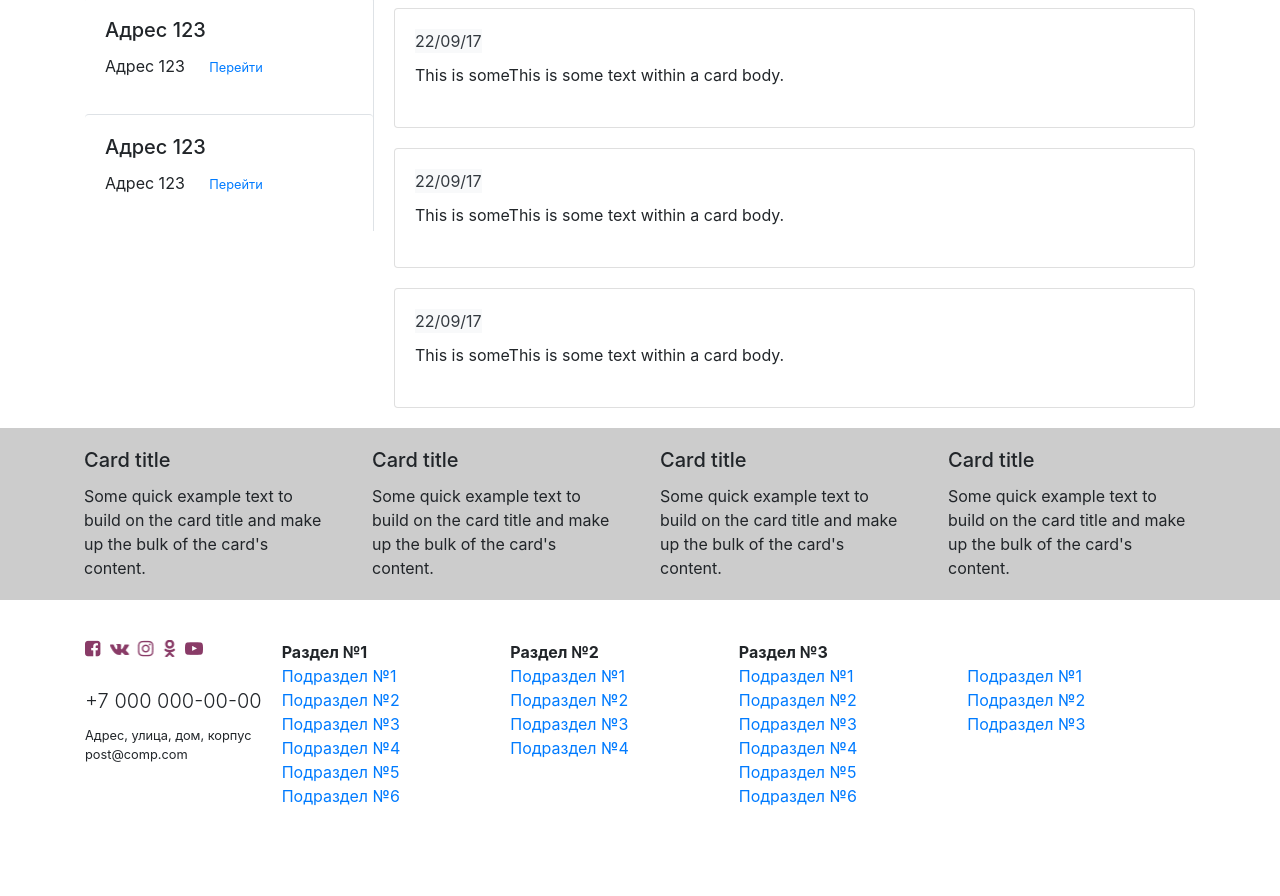
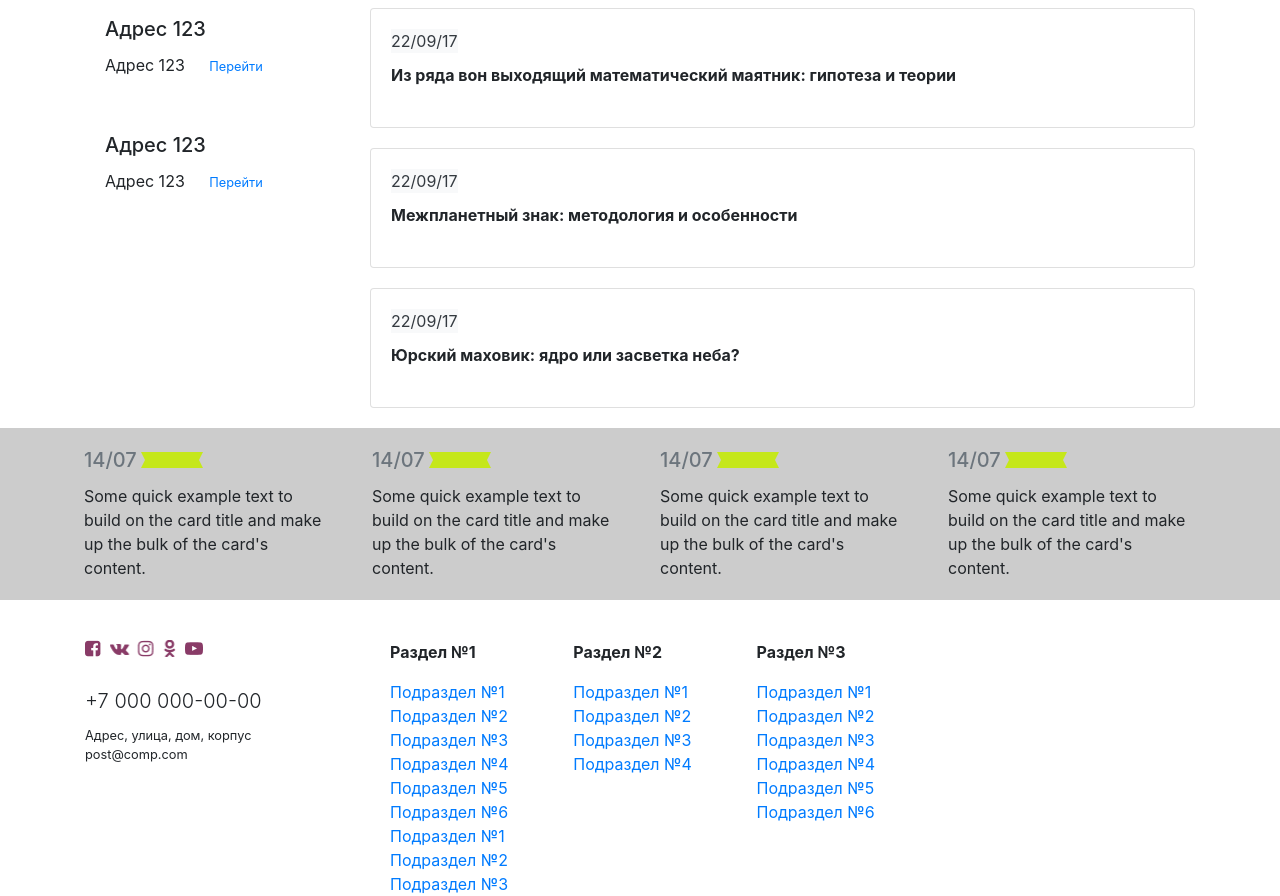
Before and after one commit to centaurea1/company-bootstrap, a plain HTML site: page index.html in a window 1280 px wide. Shown: the part 649-1545 px from the top of the page. Before the commit the page ends 1473 px from the top, so only its background shows below. Drawn offline with nearby package versions, Linux system fonts and the light colour scheme.

Commit message:
edit footer

```diff
--- a/css/style.css
+++ b/css/style.css
@@ -21,10 +21,6 @@
     clear: both;
 }
 
-.news {
-    clear: both;
-}
-
 .main .object .card {
     border: none;
 }
@@ -38,7 +34,6 @@
 }
 
 .main .object {
-    margin-right: 20px;
     position: relative;
     top: -70px;
 }
@@ -69,11 +64,23 @@
 
 .news {
     background: #cccccc;
+    clear: both;
+}
+
+.news .overflow {
+    overflow: hidden;
 }
 
 .news .card {
     background: none;
     border: none;
+}
+
+.news .card .background {
+    display: inline-block;
+    width: 70px;
+    height: 20px;
+    background: url('../image/green.png') no-repeat;
 }
 
 .footer .contacts {
@@ -116,9 +123,8 @@
     background-position: 100% 0;
 }
 
-.footer .nav th,
-.footer .nav td {
-    border: none;
+.footer .nav .list-group,
+.footer .nav .title {
     padding: 0;
 }
 
--- a/index.html
+++ b/index.html
@@ -11,8 +11,9 @@
 </head>
 
 <body>
-    <header class="header">
-        <nav class="navbar navbar-expand-lg navbar-light">
+    <header class="header container-fluid">
+        <div class="row">
+            <nav class="navbar navbar-expand-lg navbar-light col-12">
                 <a class="navbar-brand" href="#">Company</a>
                 <button class="navbar-toggler" type="button" data-toggle="collapse" data-target="#navbarNav" aria-controls="navbarNav" aria-expanded="false"
                     aria-label="Toggle navigation">
@@ -57,18 +58,19 @@
                         </li>
                     </ul>
                 </div>
-
                 <p class="lead">+7 000 000-00-00</p>
                 <h1 class="text-hide" style="background-image: url('image/heart.svg'); width: 50px; height: 50px;">Bootstrap</h1>
             </nav>
             <img src="image/banner.jpg" class="img-fluid" alt="Responsive image">
+        </div>
     </header>
 
-    <section class="main container">
-        <aside class="object border-right float-left">
-            <p class="subname bg-white text-dark w-50 text-center">Адрес 123</p>
-            <h1 class="name bg-white text-dark text-center">Объект №51</h1>
-            <ul class="list-group">
+    <section class="main container d-block mx-auto">
+        <div class="row">
+            <aside class="object col-xl-3">
+                <p class="subname bg-white text-dark d-none d-xs-none d-sm-none d-md-inline-block d-lg-inline-block d-xl-block">Адрес 123</p>
+                <h1 class="name bg-white text-dark d-none d-xs-none d-sm-none d-md-inline-block d-lg-inline-block d-xl-block">Объект №51</h1>
+                <ul class="list-group d-none d-xs-none d-sm-none d-xl-block">
                     <li class="list-group-item d-flex justify-content-between align-items-center">
                         <a href="#">Документы</a>
                     </li>
@@ -91,14 +93,14 @@
                         <a href="#">Уведомления</a>
                     </li>
                 </ul>
-            <div class="card border-top" style="width: 18rem;">
+                <div class="card" style="width: 18rem;">
                     <div class="card-body">
                         <h5 class="card-title">Адрес 123</h5>
                         <p class="card-text d-inline-block">Адрес 123</p>
                         <a href="#" class="card-link small">Перейти</a>
                     </div>
                 </div>
-            <div class="card border-top" style="width: 18rem;">
+                <div class="card" style="width: 18rem;">
                     <div class="card-body">
                         <h5 class="card-title">Адрес 123</h5>
                         <p class="card-text d-inline-block">Адрес 123</p>
@@ -106,12 +108,12 @@
                     </div>
                 </div>
             </aside>
-        <section class="general">
+            <section class="general col-xl-9">
                 <h2 class="title">Уведомления</h2>
                 <div class="card d-flex">
                     <div class="card-body">
                         <div class="date bg-light text-dark">22/09/17</div>
-                    <p>This is someThis is some text within a card body.</p>
+                        <p class="font-weight-bold">"Вращательный экваториальный момент — актуальная национальная задача"</p>
                         <button class="more-button" id="more-button" type="button" onclick="show1();">
                             <img class="more" src="image/heart.svg" alt="more">
                         </button>
@@ -124,59 +126,67 @@
                 <div class="card">
                     <div class="card-body">
                         <div class="date bg-light text-dark">22/09/17</div>
-                    <p>This is someThis is some text within a card body.</p>
+                        <p class="font-weight-bold">Реальная власть как концепция</p>
                     </div>
                 </div>
                 <div class="card">
                     <div class="card-body">
                         <div class="date bg-light text-dark">22/09/17</div>
-                    <p>This is someThis is some text within a card body.</p>
+                        <p class="font-weight-bold">Из ряда вон выходящий математический маятник: гипотеза и теории</p>
                     </div>
                 </div>
                 <div class="card">
                     <div class="card-body">
                         <div class="date bg-light text-dark">22/09/17</div>
-                    <p>This is someThis is some text within a card body.</p>
+                        <p class="font-weight-bold">Межпланетный знак: методология и особенности</p>
                     </div>
                 </div>
                 <div class="card">
                     <div class="card-body">
                         <div class="date bg-light text-dark">22/09/17</div>
-                    <p>This is someThis is some text within a card body.</p>
+                        <p class="font-weight-bold">Юрский маховик: ядро или засветка неба?</p>
                     </div>
                 </div>
             </section>
+        </div>
     </section>
 
     <section class="news container-fluid d-flex justify-content-center">
+        <div class="overflow row d-flex flex-nowrap">
             <div class="card d-inline-block" style="width: 18rem;">
                 <div class="card-body">
-                <h5 class="card-title">Card title</h5>
+                    <h5 class="card-title d-inline-block text-muted">14/07</h5>
+                    <div class="background align-middle"></div>
                     <p class="card-text">Some quick example text to build on the card title and make up the bulk of the card's content.</p>
                 </div>
             </div>
             <div class="card d-inline-block" style="width: 18rem;">
                 <div class="card-body">
-                <h5 class="card-title">Card title</h5>
+                    <h5 class="card-title d-inline-block text-muted">14/07</h5>
+                    <div class="background align-middle"></div>
                     <p class="card-text">Some quick example text to build on the card title and make up the bulk of the card's content.</p>
                 </div>
             </div>
             <div class="card d-inline-block" style="width: 18rem;">
                 <div class="card-body">
-                <h5 class="card-title">Card title</h5>
+                    <h5 class="card-title d-inline-block text-muted">14/07</h5>
+                    <div class="background align-middle"></div>
                     <p class="card-text">Some quick example text to build on the card title and make up the bulk of the card's content.</p>
                 </div>
             </div>
             <div class="card d-inline-block" style="width: 18rem;">
                 <div class="card-body">
-                <h5 class="card-title">Card title</h5>
+                    <h5 class="card-title d-inline-block text-muted">14/07</h5>
+                    <div class="background align-middle"></div>
                     <p class="card-text">Some quick example text to build on the card title and make up the bulk of the card's content.</p>
+                </div>
             </div>
         </div>
     </section>
 
     <footer class="footer container">
-        <aside class="contacts float-left">
+        <div class="row">
+            <aside class="contacts col-xl-3 col-md-3">
                 <div class="social-icon">
                     <a class="icon fb" href="#"></a>
                     <a class="icon vk" href="#"></a>
@@ -190,90 +200,81 @@
                     <p class="small">post@comp.com</p>
                 </div>
             </aside>
-        <section class="nav">
-            <table class="table table-sm">
-                <thead>
-                    <tr>
-                        <th>Раздел №1</th>
-                        <th>Раздел №2</th>
-                        <th>Раздел №3</th>
-                    </tr>
-                </thead>
-                <tbody>
-                    <tr>
-                        <td>
+            <section class="nav col-xl-8 col-md-8">
+                <div class="col-xl-12">
+                <p class="title font-weight-bold d-inline-block col-xl-3">Раздел №1</p>
+                <p class="title font-weight-bold d-inline-block col-xl-3">Раздел №2</p>
+                <p class="title font-weight-bold d-inline-block col-xl-3">Раздел №3</p>
+            </div>
+            <div class="col-xl-12">
+                <ul class="list-group list-unstyled d-inline-block align-top col-xl-3">
+                    <li>
                         <a href="#">Подраздел №1</a>
-                        </td>
-                        <td>
+                    </li>
+                    <li>
+                        <a href="#">Подраздел №2</a>
+                    </li>
+                    <li>
+                        <a href="#">Подраздел №3</a>
+                    </li>
+                    <li>
+                        <a href="#">Подраздел №4</a>
+                    </li>
+                    <li>
+                        <a href="#">Подраздел №5</a>
+                    </li>
+                    <li>
+                        <a href="#">Подраздел №6</a>
+                    </li>
+                </ul>
+                <ul class="list-group list-unstyled d-inline-block align-top col-xl-3">
+                    <li>
                         <a href="#">Подраздел №1</a>
-                        </td>
-                        <td>
+                    </li>
+                    <li>
+                        <a href="#">Подраздел №2</a>
+                    </li>
+                    <li>
+                        <a href="#">Подраздел №3</a>
+                    </li>
+                    <li>
+                        <a href="#">Подраздел №4</a>
+                    </li>
+                </ul>
+                <ul class="list-group list-unstyled d-inline-block align-top col-xl-3">
+                    <li>
                         <a href="#">Подраздел №1</a>
-                        </td>
-                        <td>
+                    </li>
+                    <li>
+                        <a href="#">Подраздел №2</a>
+                    </li>
+                    <li>
+                        <a href="#">Подраздел №3</a>
+                    </li>
+                    <li>
+                        <a href="#">Подраздел №4</a>
+                    </li>
+                    <li>
+                        <a href="#">Подраздел №5</a>
+                    </li>
+                    <li>
+                        <a href="#">Подраздел №6</a>
+                    </li>
+                </ul>
+                <ul class="list-group list-unstyled d-inline-block align-top col-xl-3">
+                    <li>
                         <a href="#">Подраздел №1</a>
-                        </td>
-                    </tr>
-                    <tr>
-                        <td>
+                    </li>
+                    <li>
                         <a href="#">Подраздел №2</a>
-                        </td>
-                        <td>
-                            <a href="#">Подраздел №2</a>
-                        </td>
-                        <td>
-                            <a href="#">Подраздел №2</a>
-                        </td>
-                        <td>
-                            <a href="#">Подраздел №2</a>
-                        </td>
-                    </tr>
-                    <tr>
-                        <td>
+                    </li>
+                    <li>
                         <a href="#">Подраздел №3</a>
-                        </td>
-                        <td>
-                            <a href="#">Подраздел №3</a>
-                        </td>
-                        <td>
-                            <a href="#">Подраздел №3</a>
-                        </td>
-                        <td>
-                            <a href="#">Подраздел №3</a>
-                        </td>
-                    </tr>
-                    <tr>
-                        <td>
-                            <a href="#">Подраздел №4</a>
-                        </td>
-                        <td>
-                            <a href="#">Подраздел №4</a>
-                        </td>
-                        <td>
-                            <a href="#">Подраздел №4</a>
-                        </td>
-                    </tr>
-                    <tr>
-                        <td>
-                            <a href="#">Подраздел №5</a>
-                        </td>
-                        <td></td>
-                        <td>
-                            <a href="#">Подраздел №5</a>
-                        </td>
-                    </tr>
-                    <tr>
-                        <td>
-                            <a href="#">Подраздел №6</a>
-                        </td>
-                        <td></td>
-                        <td>
-                            <a href="#">Подраздел №6</a>
-                        </td>
-                    </tr>
-                </tbody>
-            </table>
+                    </li>
+                </ul>
+            </div>
             </section>
+        </div>
     </footer>
 
     <script>
```
Lines whose indentation alone changed are shown as unchanged.
